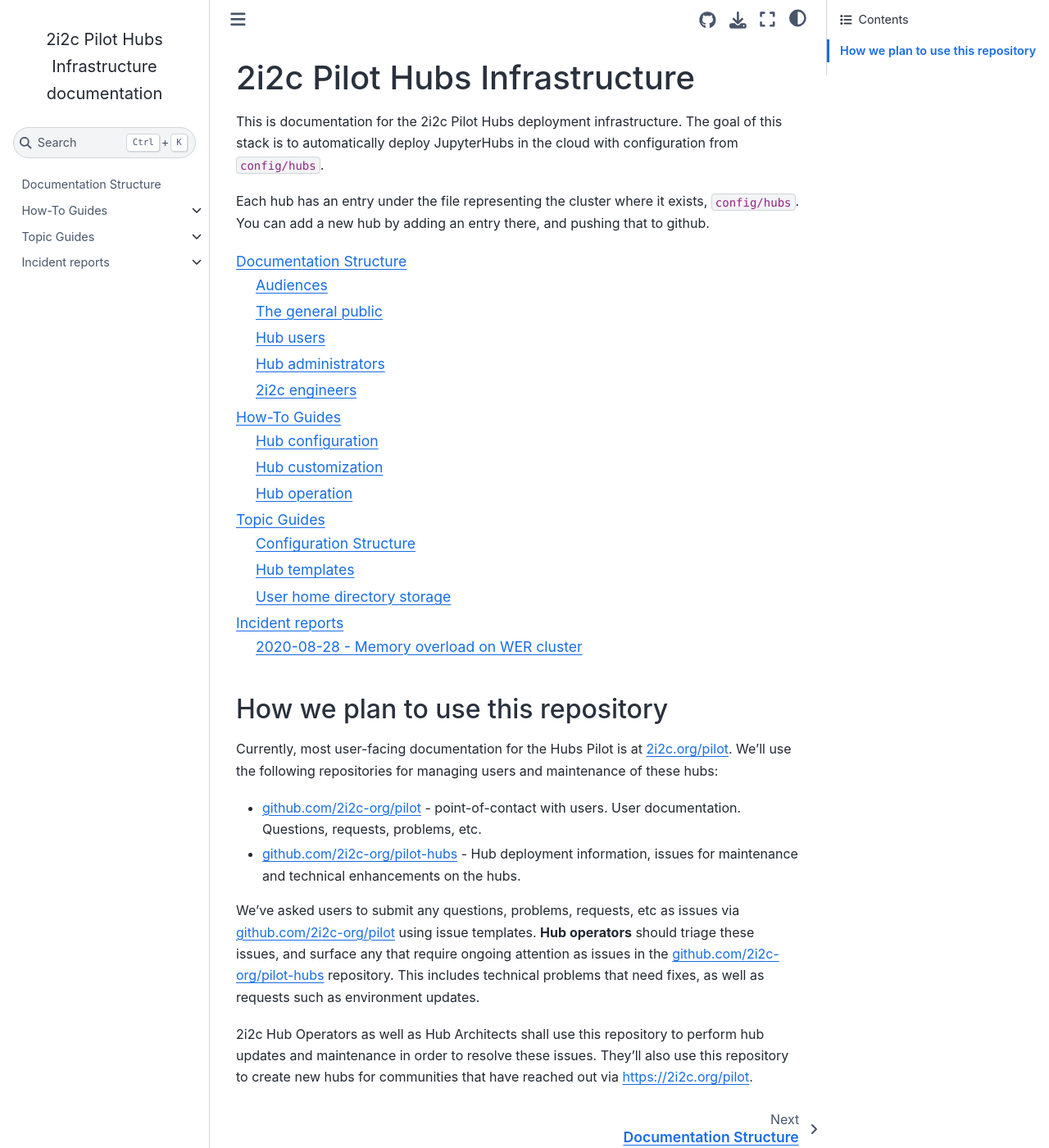
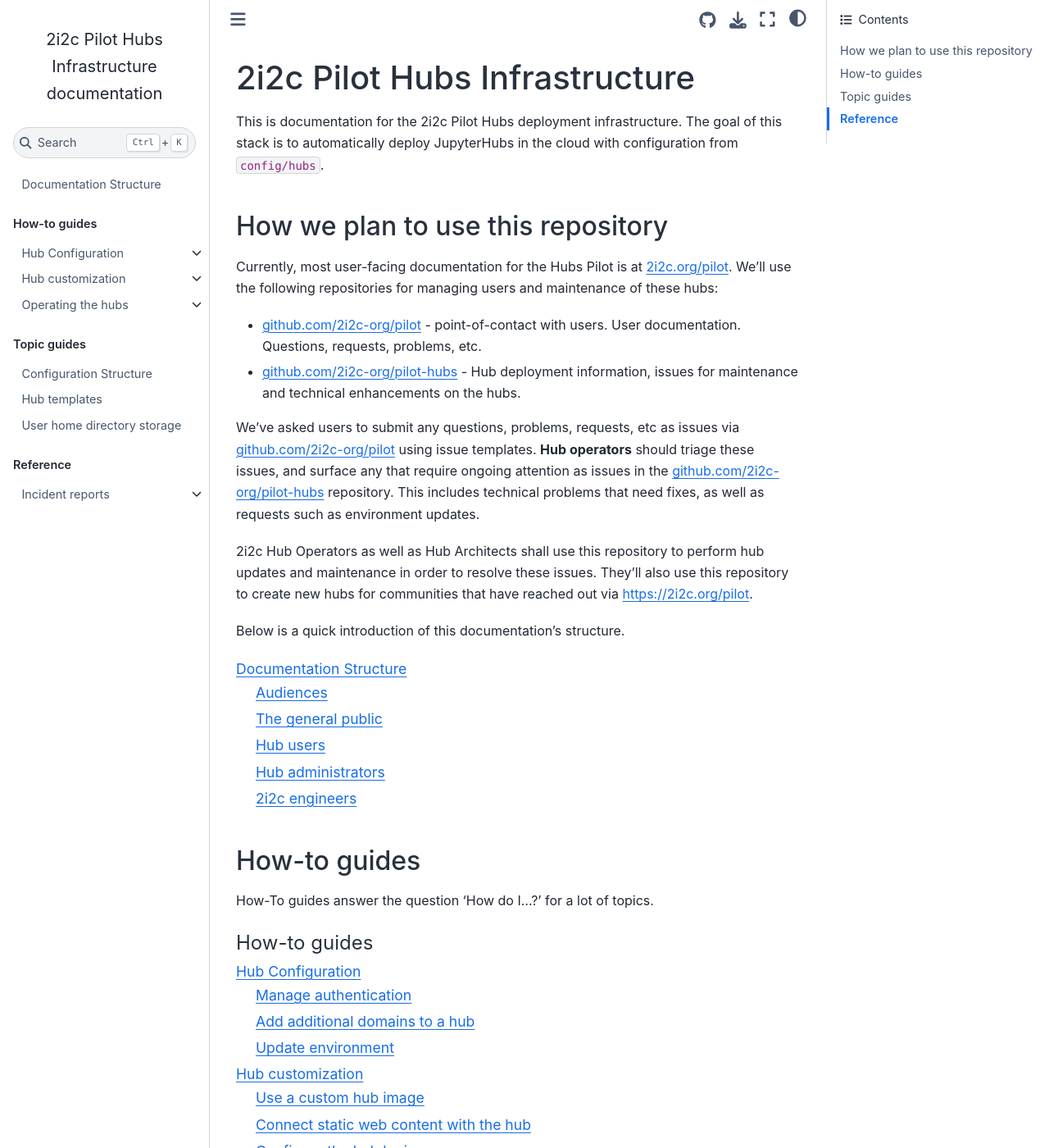
Before and after one commit to 2i2c-org/infrastructure, a Sphinx documentation site: the page built from docs/index.md, in a window 1280 px wide and 1400 px high. Shown: the whole window at 82% size. Built offline with Sphinx 7.4.7 and the Sphinx Book theme 1.1.4, drawn with Linux system fonts in a browser that asks for light colours; some of the changed text lies outside the part shown.

Commit message:
Cleaning up documentation structure (#364)

````diff
--- a/docs/conf.py
+++ b/docs/conf.py
@@ -1,20 +1,3 @@
-# Configuration file for the Sphinx documentation builder.
-#
-# This file only contains a selection of the most common options. For a full
-# list see the documentation:
-# https://www.sphinx-doc.org/en/master/usage/configuration.html
-
-# -- Path setup --------------------------------------------------------------
-
-# If extensions (or modules to document with autodoc) are in another directory,
-# add these directories to sys.path here. If the directory is relative to the
-# documentation root, use os.path.abspath to make it absolute, like shown here.
-#
-# import os
-# import sys
-# sys.path.insert(0, os.path.abspath('.'))
-
-
 # -- Project information -----------------------------------------------------
 
 project = "2i2c Pilot Hubs Infrastructure"
@@ -35,7 +18,7 @@
 
 intersphinx_mapping = {
     "z2jh": ("https://zero-to-jupyterhub.readthedocs.io/en/latest/", None),
-    "tc": ("https://2i2c.org/team-compass/", None),
+    "tc": ("https://team-compass.2i2c.org/en/latest/", None),
 }
 
 # -- MyST configuration ---------------------------------------------------
@@ -73,7 +56,3 @@
     "use_issues_button": True,
     "use_repository_button": True,
 }
-# Add any paths that contain custom static files (such as style sheets) here,
-# relative to this directory. They are copied after the builtin static files,
-# so a file named "default.css" will overwrite the builtin "default.css".
-# html_static_path = ['_static']
--- a/docs/index.md
+++ b/docs/index.md
@@ -2,17 +2,6 @@
 
 This is documentation for the 2i2c Pilot Hubs deployment infrastructure. The goal of this stack is to automatically deploy JupyterHubs in the cloud with configuration from `config/hubs`.
 
-Each hub has an entry under the file representing the cluster where it exists,
-`config/hubs`. You can add a new hub by adding an entry there, and pushing that to github.
-
-```{toctree}
-:maxdepth: 2
-
-structure
-howto/index
-topic/index
-incidents/index
-```
 
 ## How we plan to use this repository
 
@@ -24,3 +13,44 @@
 We've asked users to submit any questions, problems, requests, etc as issues via [github.com/2i2c-org/pilot](https://github.com/2i2c-org/pilot) using issue templates. **Hub operators** should triage these issues, and surface any that require ongoing attention as issues in the [github.com/2i2c-org/pilot-hubs](https://github.com/2i2c-org/pilot-hubs) repository. This includes technical problems that need fixes, as well as requests such as environment updates.
 
 2i2c Hub Operators as well as Hub Architects shall use this repository to perform hub updates and maintenance in order to resolve these issues. They'll also use this repository to create new hubs for communities that have reached out via [https://2i2c.org/pilot](https://2i2c.org/pilot).
+
+Below is a quick introduction of this documentation's structure.
+
+```{toctree}
+structure
+```
+
+## How-to guides
+
+How-To guides answer the question 'How do I...?' for a lot of topics.
+
+```{toctree}
+:maxdepth: 2
+:caption: How-to guides
+howto/configure/index
+howto/customize/index
+howto/operate/index
+```
+
+## Topic guides
+
+Topic guides go more in-depth on a particular topic.
+
+```{toctree}
+:caption: Topic guides
+:maxdepth: 2
+topic/config.md
+topic/hub-templates.md
+topic/storage-layer.md
+```
+
+## Reference
+
+Reference information about the pilot hubs.
+
+```{toctree}
+:caption: Reference
+:maxdepth: 2
+
+incidents/index
+```
````
Also changed, not shown: docs/howto/configure/index.md (added, +7 -0 lines), docs/howto/customize/index.md (added, +7 -0 lines), docs/howto/index.md (deleted, +0 -38 lines), docs/howto/operate/index.md (+1 -0 lines), docs/topic/index.md (deleted, +0 -8 lines).
